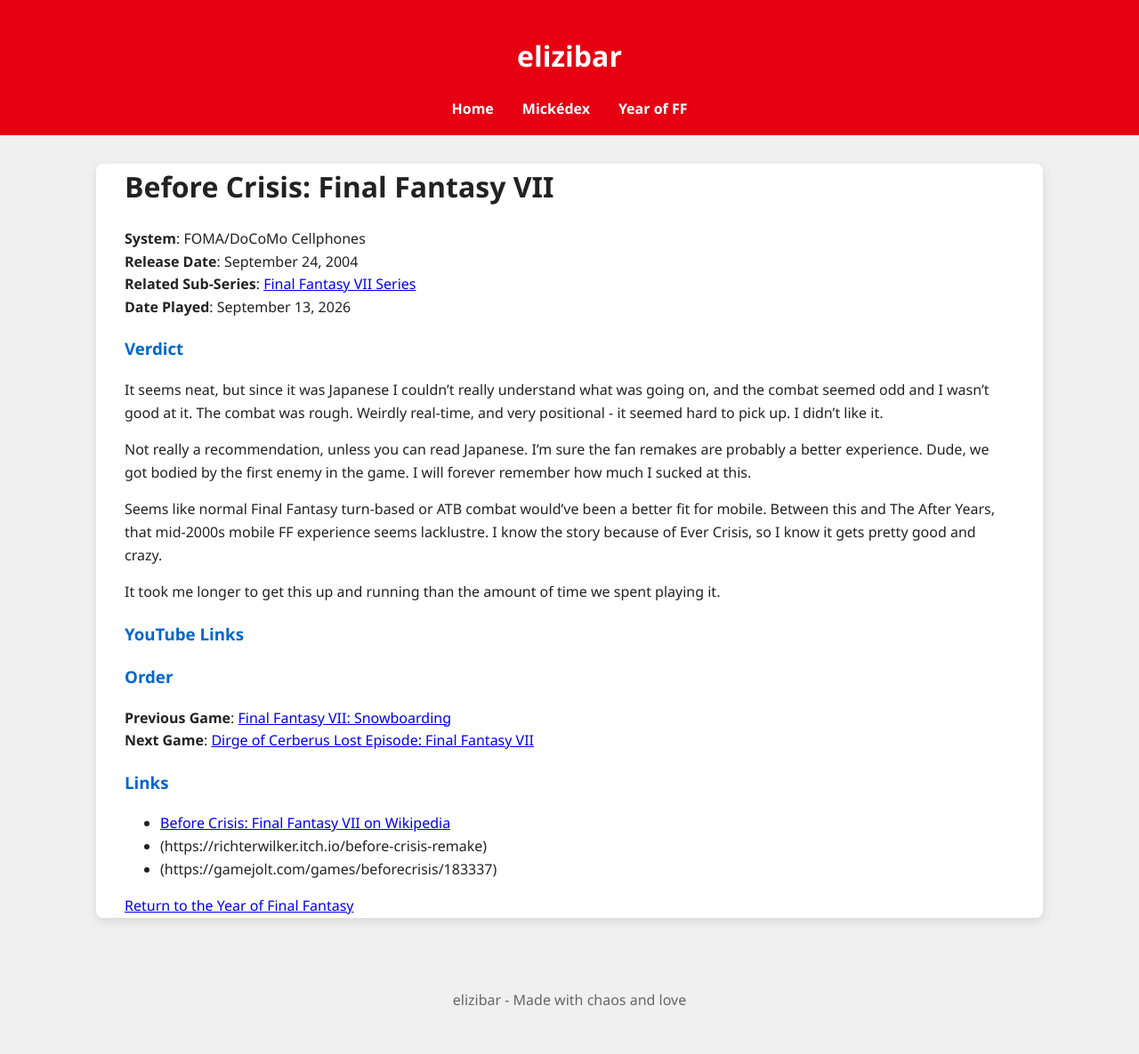
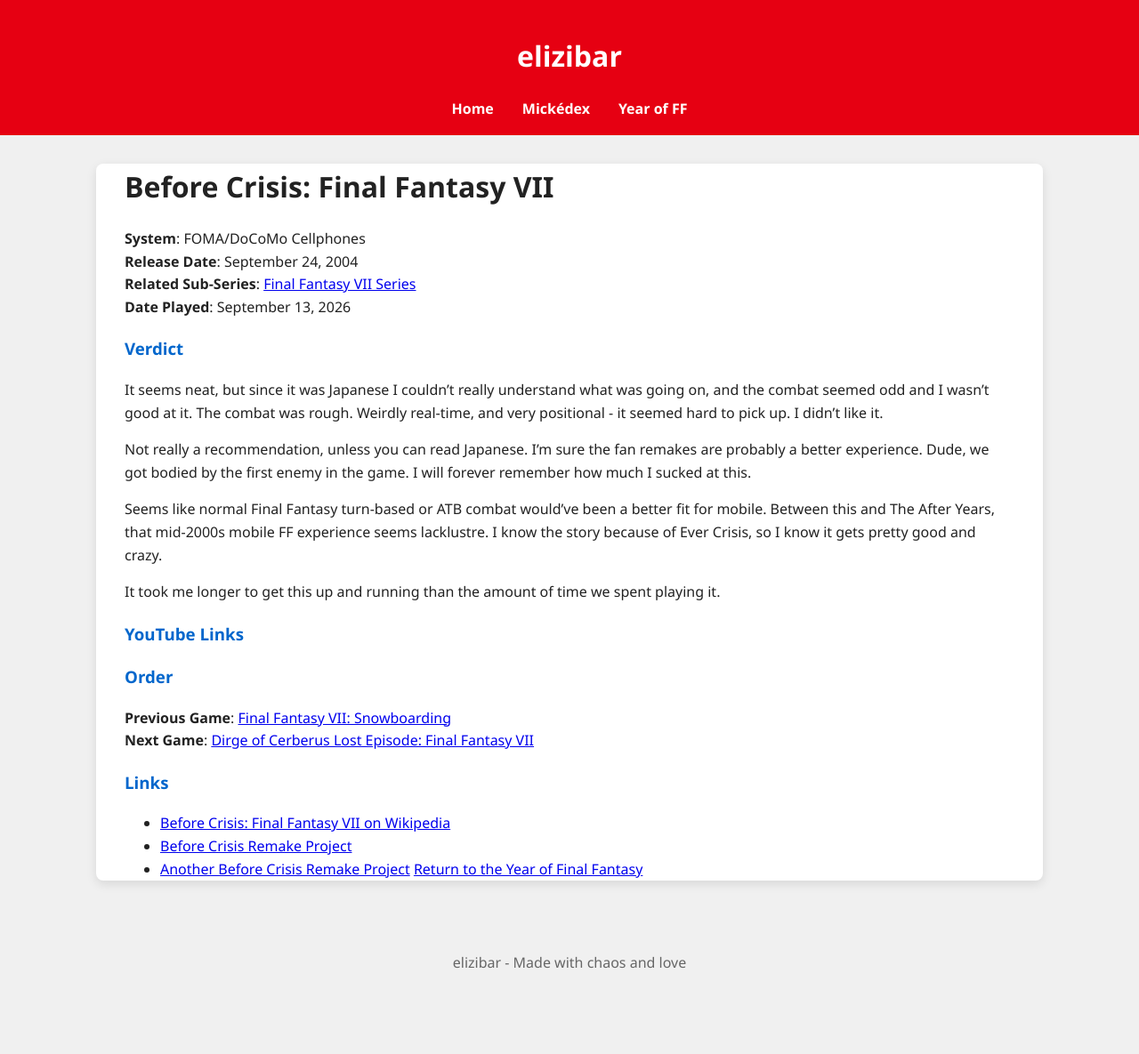
Before and after one commit to elizibar/elizibar.github.io, a Jekyll site: the page built from yearoffinalfantasy/FF7/ff7bc.md, in a window 1280 px wide. Shown: the whole page at 89% size. Built offline with Jekyll 4.4.1, drawn with Linux system fonts in a browser that asks for light colours; after the commit the page ends 1144 px from its top, so only the background shows below that.

Commit message:
link fixes

```diff
--- a/yearoffinalfantasy/FF7/ff7bc.md
+++ b/yearoffinalfantasy/FF7/ff7bc.md
@@ -30,7 +30,6 @@
 ### Links
 
 - [Before Crisis: Final Fantasy VII on Wikipedia](https://en.wikipedia.org/wiki/Before_Crisis:_Final_Fantasy_VII)
-- (https://richterwilker.itch.io/before-crisis-remake)
-- (https://gamejolt.com/games/beforecrisis/183337)
-
+- [Before Crisis Remake Project](https://richterwilker.itch.io/before-crisis-remake)
+- [Another Before Crisis Remake Project](https://gamejolt.com/games/beforecrisis/183337)
 [Return to the Year of Final Fantasy](/yearoffinalfantasy/)
```
Also changed, not shown: yearoffinalfantasy/FF6/ff6pr.md (+1 -1 lines), yearoffinalfantasy/FF7/ff72013.md (+1 -1 lines), yearoffinalfantasy/FF7/ff7first.md (+1 -1 lines).
